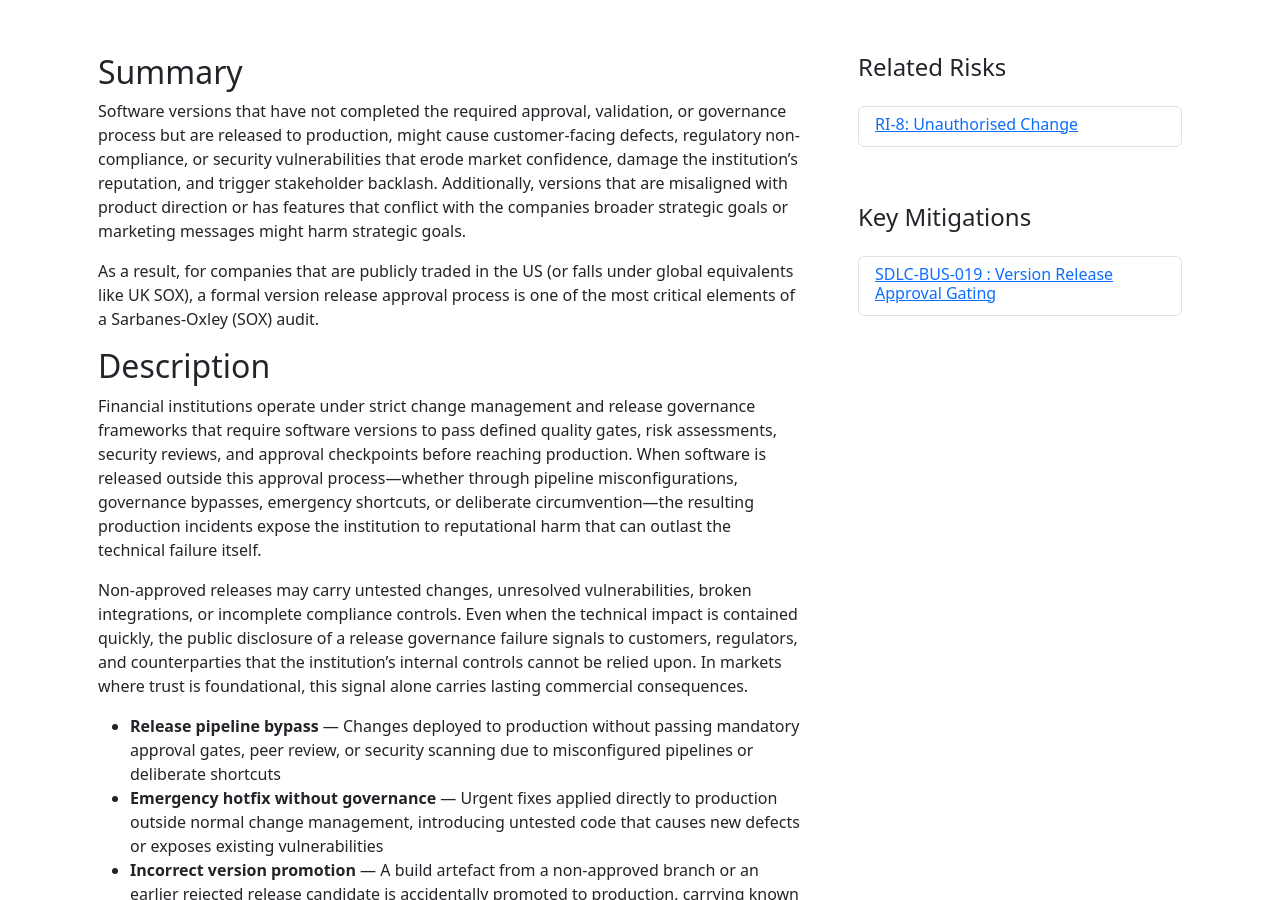
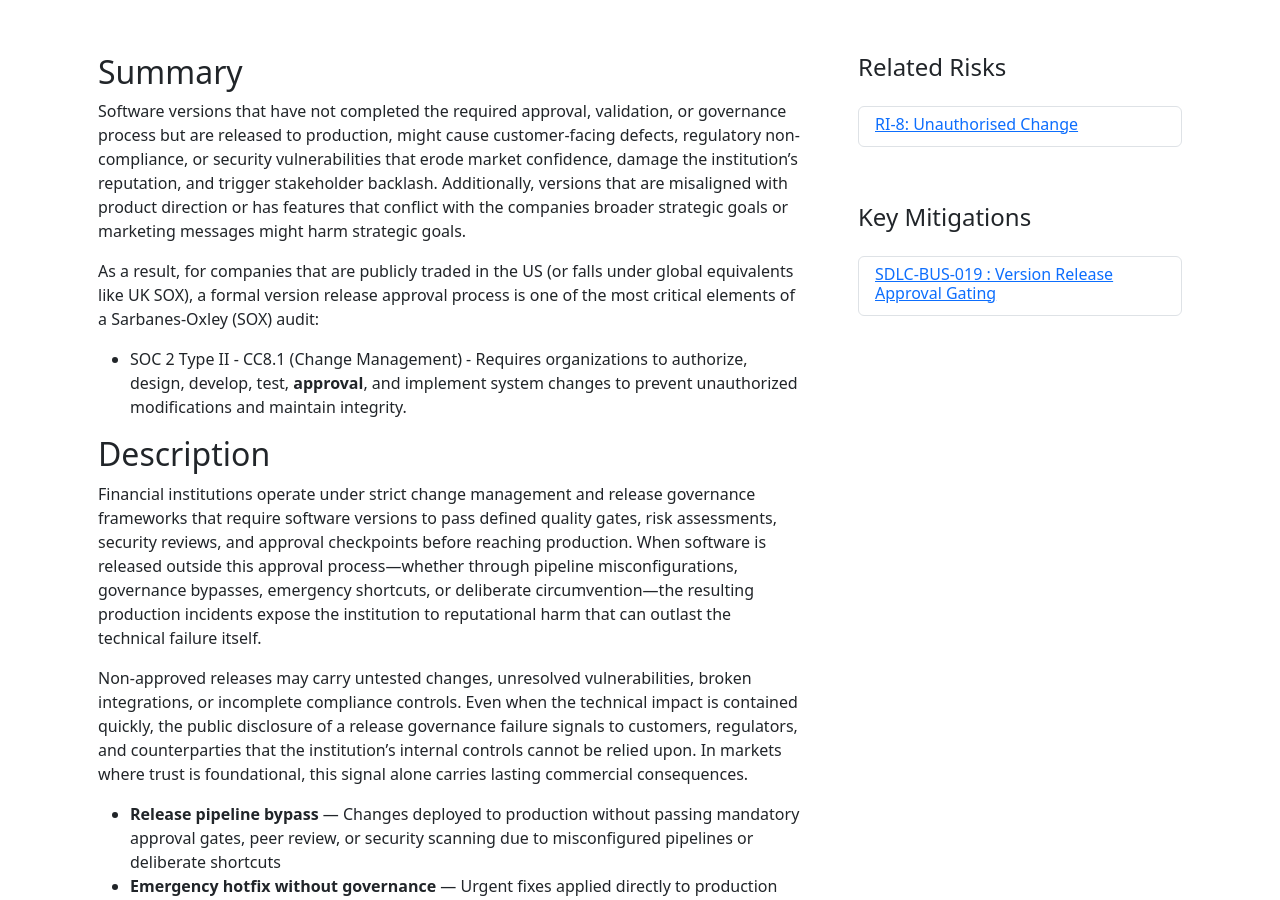
Before and after one commit to finos-labs/SDLC-Controls-Framework, a Jekyll site: the page built from docs/_risks/ri-12_business-reputation.md, in a window 1280 px wide and 900 px high, scrolled down 385 px. Built offline with Jekyll 4.4.1, drawn with Linux system fonts in a browser that asks for light colours.

Commit message:
Added SOC reference

```diff
--- a/docs/_risks/ri-12_business-reputation.md
+++ b/docs/_risks/ri-12_business-reputation.md
@@ -15,7 +15,9 @@ mitigations:
 Software versions that have not completed the required approval, validation, or governance process but are released to production, might cause customer-facing defects, regulatory non-compliance, or security vulnerabilities that erode market confidence, damage the institution's reputation, and trigger stakeholder backlash.
 Additionally, versions that are misaligned with product direction or has features that conflict with the companies broader strategic goals or marketing messages might harm strategic goals.
 
-As a result, for companies that are publicly traded in the US (or falls under global equivalents like UK SOX), a formal version release approval process is one of the most critical elements of a Sarbanes-Oxley (SOX) audit.
+As a result, for companies that are publicly traded in the US (or falls under global equivalents like UK SOX), a formal version release approval process is one of the most critical elements of a Sarbanes-Oxley (SOX) audit:
+- SOC 2 Type II - CC8.1 (Change Management) - Requires organizations to authorize, design, develop, test, **approval**, and implement system changes to prevent unauthorized modifications and maintain integrity.
+
 
 ## Description
 
```
